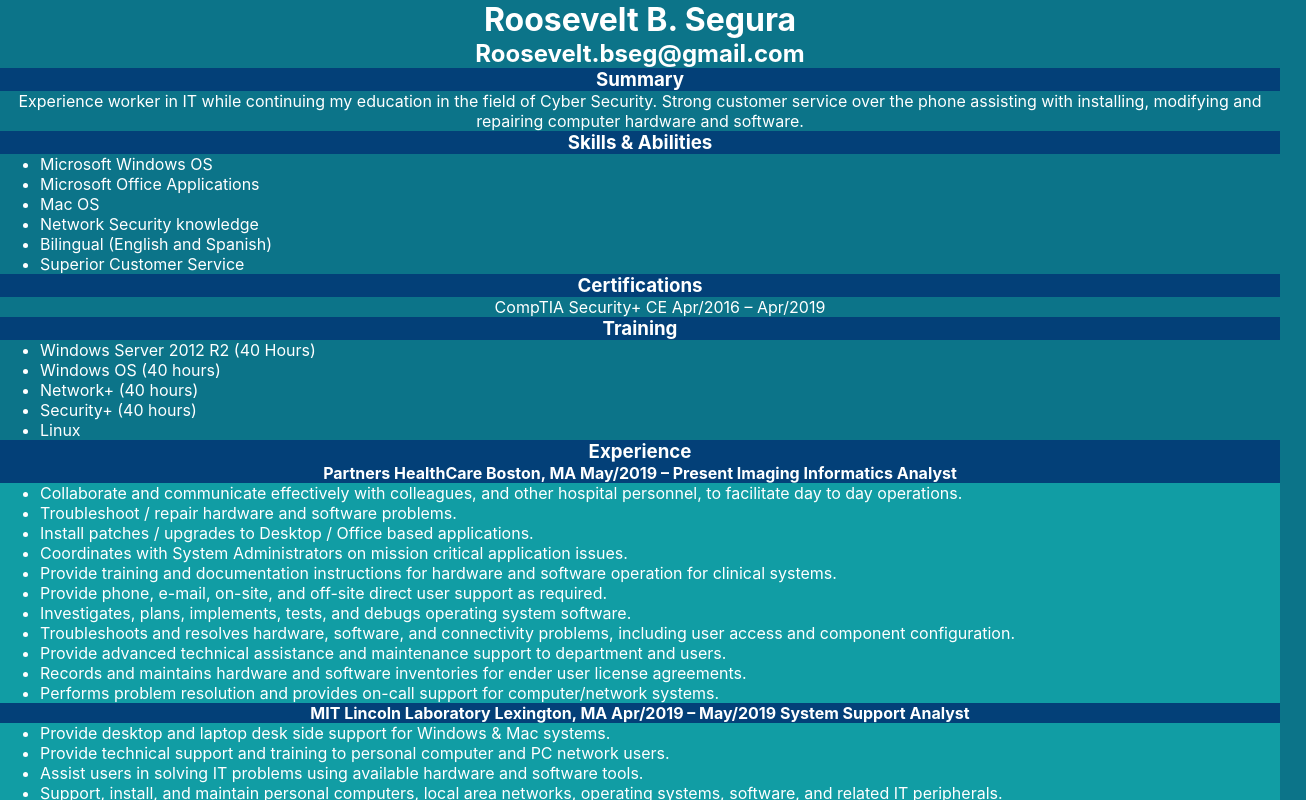
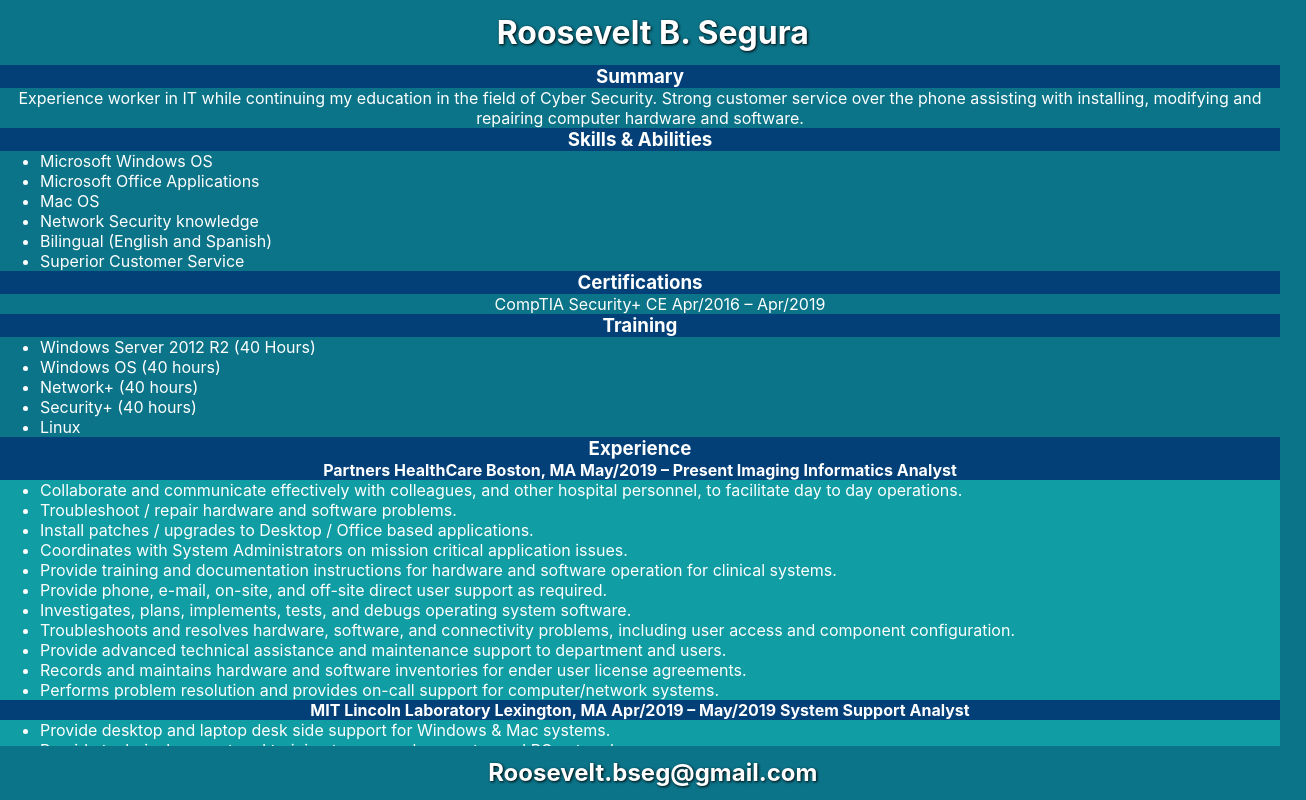
Before and after one commit to r8s11/porfolio, a React (Create React App) app in the folder my-porfolio/: page / in a window 1280 px wide. Shown: the top 800 px of the page, 1306 px wide, since content can reach past the window. Built offline with nearby package versions, Linux system fonts and the light colour scheme.

Commit message:
added header and footer

```diff
--- a/my-porfolio/src/App.css
+++ b/my-porfolio/src/assets/App.css
@@ -34,7 +34,3 @@
   margin: auto;
   text-align: center;
 }
-
-{
-  margin: auto;
-}
--- a/my-porfolio/src/App.js
+++ b/my-porfolio/src/assets/App.js
@@ -1,15 +1,15 @@
 import React from 'react';
 
 import './App.css';
+import './Header';
+
+
+
 
 function App() {
   return (
+
   <div className="App">
-
-      <div class="header" id="myHeader">
-        <h1>Roosevelt B. Segura</h1>
-        <h2>Roosevelt.bseg@gmail.com</h2>
-      </div>
 
     <body>
 
--- /dev/null
+++ b/my-porfolio/src/assets/Footer.js
@@ -0,0 +1,11 @@
+import React from "react";
+
+function Footer() {
+  return (
+    <div class="footer" id="myHeader">
+      <h2>Roosevelt.bseg@gmail.com</h2>
+    </div>
+  );
+}
+
+export default Footer;
--- /dev/null
+++ b/my-porfolio/src/assets/Header.js
@@ -0,0 +1,11 @@
+import React from "react";
+
+function Header() {
+  return (
+    <div class="header" id="myHeader">
+      <h1>Roosevelt B. Segura</h1>
+    </div>
+  );
+}
+
+export default Header;
--- a/my-porfolio/src/index.css
+++ b/my-porfolio/src/index.css
@@ -1,12 +1,27 @@
 .header {
-  padding: 0%;
+  padding: 1%;
   background: #0c7489;
   color: #f1f1f1;
   position: relative;
   width: 100%;
   top: 0;
+  text-align: center;
+  text-shadow: black 1px 1px 3px;
+  position: sticky;
+
 }
 
+.footer {
+  padding: 1%;
+  background: #0c7489;
+  color: #f1f1f1;
+  width: 100%;
+  bottom: 0%;
+  text-align: center;
+  text-shadow: black 1px 1px 3px;
+  position: sticky;
+
+}
 .content {
   padding: 16px;
 }
--- a/my-porfolio/src/index.js
+++ b/my-porfolio/src/index.js
@@ -1,24 +1,26 @@
-import React from 'react';
-import ReactDOM from 'react-dom';
-import './index.css';
-import App from './App';
-import * as serviceWorker from './serviceWorker';
+import React from "react";
+import ReactDOM from "react-dom";
+import "./index.css";
+import App from "./assets/App";
+import * as serviceWorker from "./serviceWorker";
+import Header from "./assets/Header";
+import Footer from "./assets/Footer";
 
-ReactDOM.render(<App />, document.getElementById('root'));
+ReactDOM.render([<Header />, <App />, <Footer />], document.getElementById("root"));
 
 // If you want your app to work offline and load faster, you can change
 // unregister() to register() below. Note this comes with some pitfalls.
 // Learn more about service workers: https://bit.ly/CRA-PWA
-serviceWorker.unregister();
-window.onscroll = function() {myFunction()};
+// serviceWorker.unregister();
+// window.onscroll = function() {myFunction()};
 
-var header = document.getElementById("myHeader");
-var sticky = header.offsetTop;
+// // var header = document.getElementById("myHeader");
+// var sticky = header.offsetTop;
 
-function myFunction() {
-  if (window.pageYOffset > sticky) {
-    header.classList.add("sticky");
-  } else {
-    header.classList.remove("sticky");
-  }
-}
+// function myFunction() {
+//   if (window.pageYOffset > sticky) {
+//     header.classList.add("sticky");
+//   } else {
+//     header.classList.remove("sticky");
+//   }
+// }
```
Also changed, not shown: my-porfolio/src/logo.svg (deleted), 1 other file (tests, documents, lock files or other folders).
